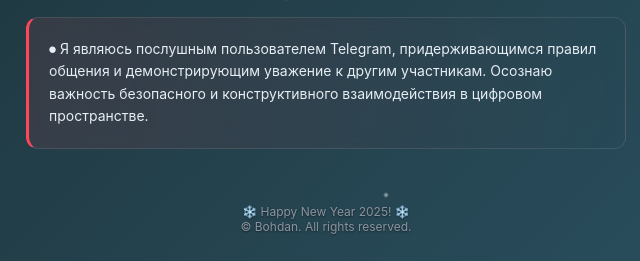
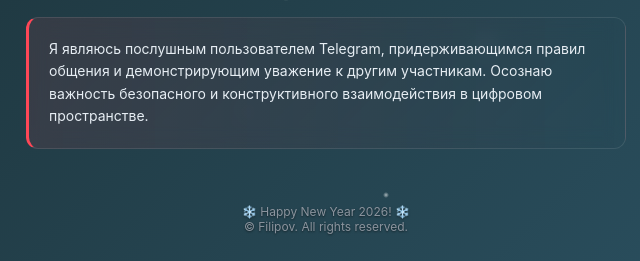
Before and after one commit to unbrokensociety/unbrokensociety.github.io, a plain HTML site: page index.html in a window 1280 px wide. Shown: the part 905-1166 px from the top of the page, 314-954 px from the left. Drawn offline with Linux system fonts and the light colour scheme.

Commit message:
Change footer year to 2026 and update author
Updated footer year and author name in index.html.

```diff
--- a/index.html
+++ b/index.html
@@ -312,12 +312,12 @@
         </div>
 
         <div class="text-block rules-block">
-            ⏺ Я являюсь послушным пользователем Telegram, придерживающимся правил общения и демонстрирующим уважение к другим участникам. Осознаю важность безопасного и конструктивного взаимодействия в цифровом пространстве.
+            Я являюсь послушным пользователем Telegram, придерживающимся правил общения и демонстрирующим уважение к другим участникам. Осознаю важность безопасного и конструктивного взаимодействия в цифровом пространстве.
         </div>
 
         <div class="footer-note">
-            ❄️ Happy New Year 2025! ❄️<br>
-            © Bohdan. All rights reserved.
+            ❄️ Happy New Year 2026! ❄️<br>
+            © Filipov. All rights reserved.
         </div>
 
     </div>
```
